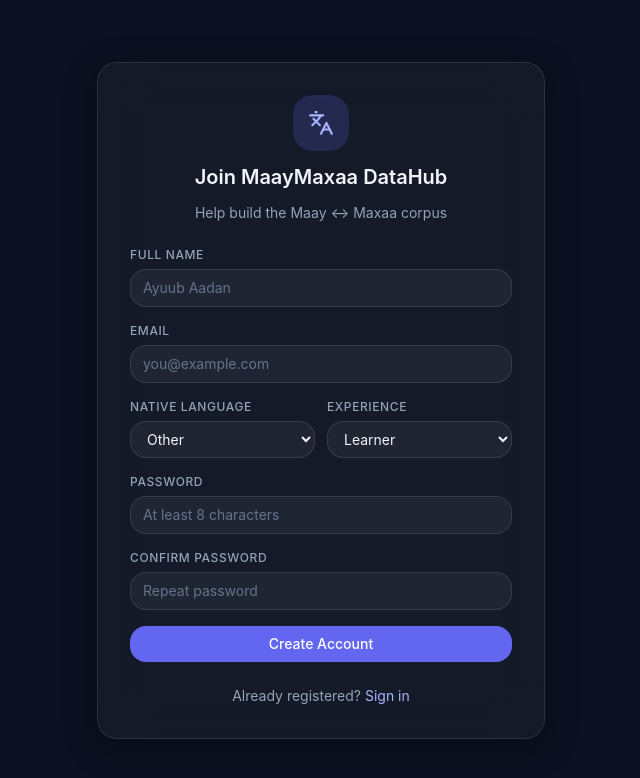
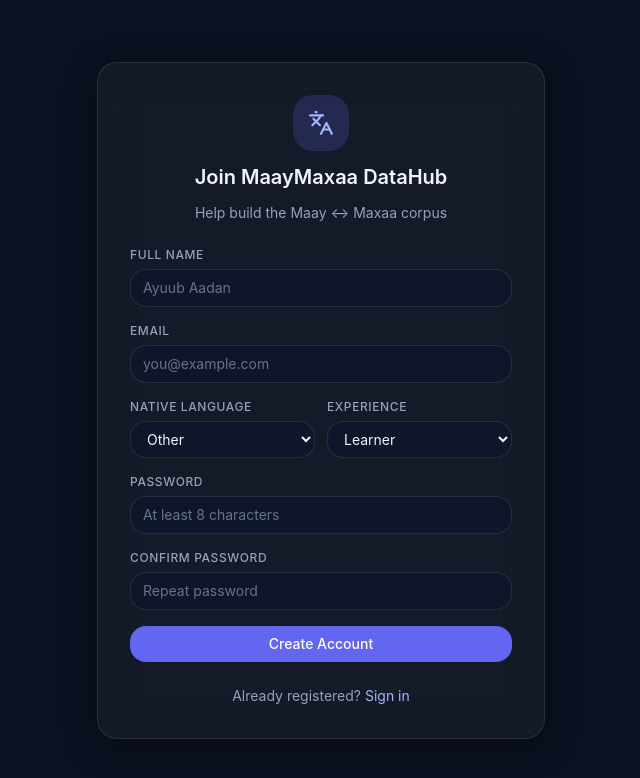
Before and after one commit to Ayoub2046/TTS-STT-APP, a React (Vite) app in the folder frontend/: page /register in a window 1280 px wide. Shown: the top 778 px of the page, without its empty margins (319-959 px from the left). Built offline with nearby package versions, Linux system fonts and the light colour scheme; no server answers.

Commit message:
Fix select option dropdown text visibility with explicit dark theme styles

```diff
--- a/frontend/src/index.css
+++ b/frontend/src/index.css
@@ -9,6 +9,13 @@
   body {
     @apply bg-base text-slate-100 antialiased;
     font-family: "Inter", system-ui, sans-serif;
+  }
+  select {
+    color-scheme: dark;
+  }
+  select option {
+    background-color: #0f172a !important;
+    color: #f8fafc !important;
   }
 }
 
@@ -44,7 +51,7 @@
   }
 
   .input {
-    @apply w-full rounded-xl border border-white/10 bg-white/5 px-3 py-2 text-sm text-slate-100 placeholder-slate-500 outline-none transition-colors focus:border-indigo-400 focus:bg-white/[0.07];
+    @apply w-full rounded-xl border border-white/10 bg-slate-900/90 px-3 py-2 text-sm text-slate-100 placeholder-slate-500 outline-none transition-colors focus:border-indigo-400 focus:bg-slate-900;
   }
 
   .label {
```
